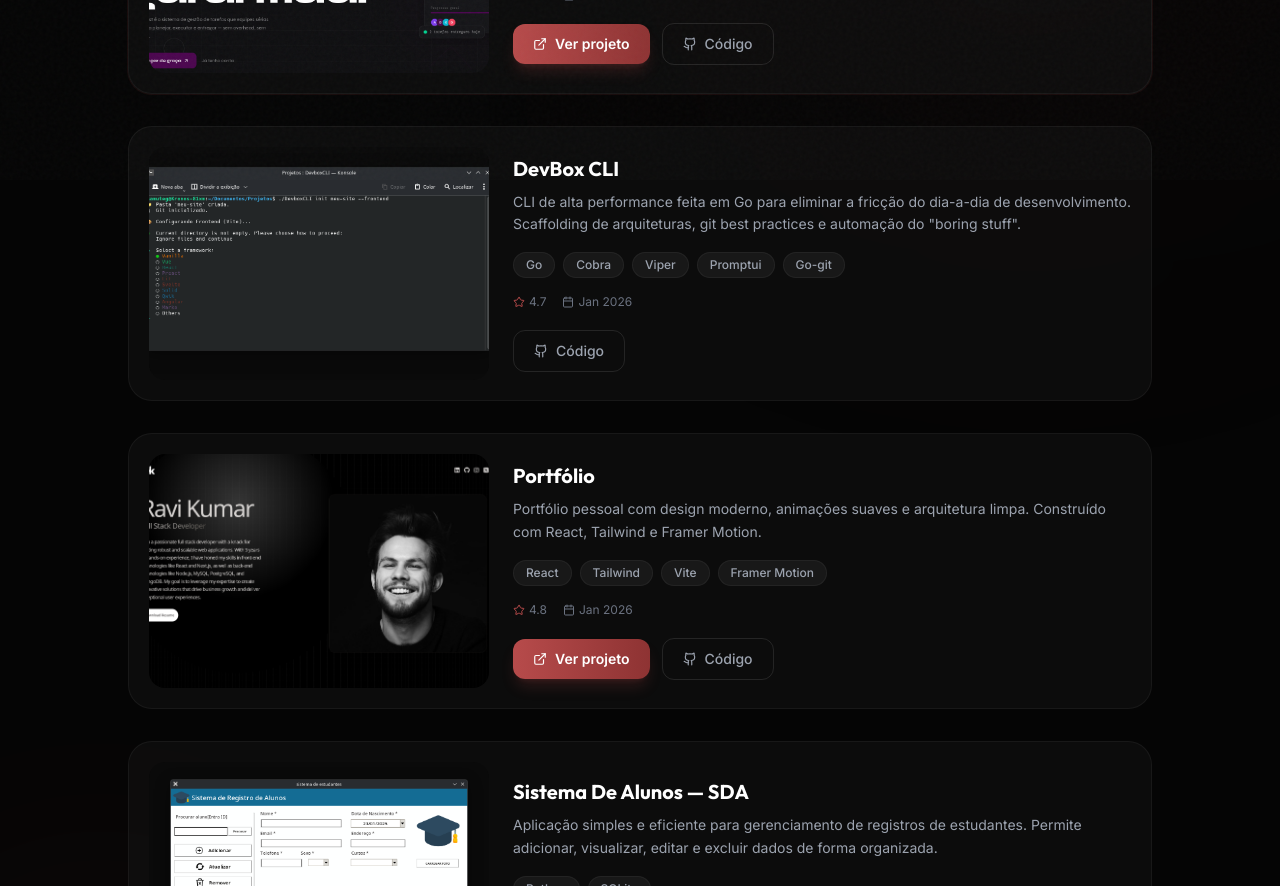
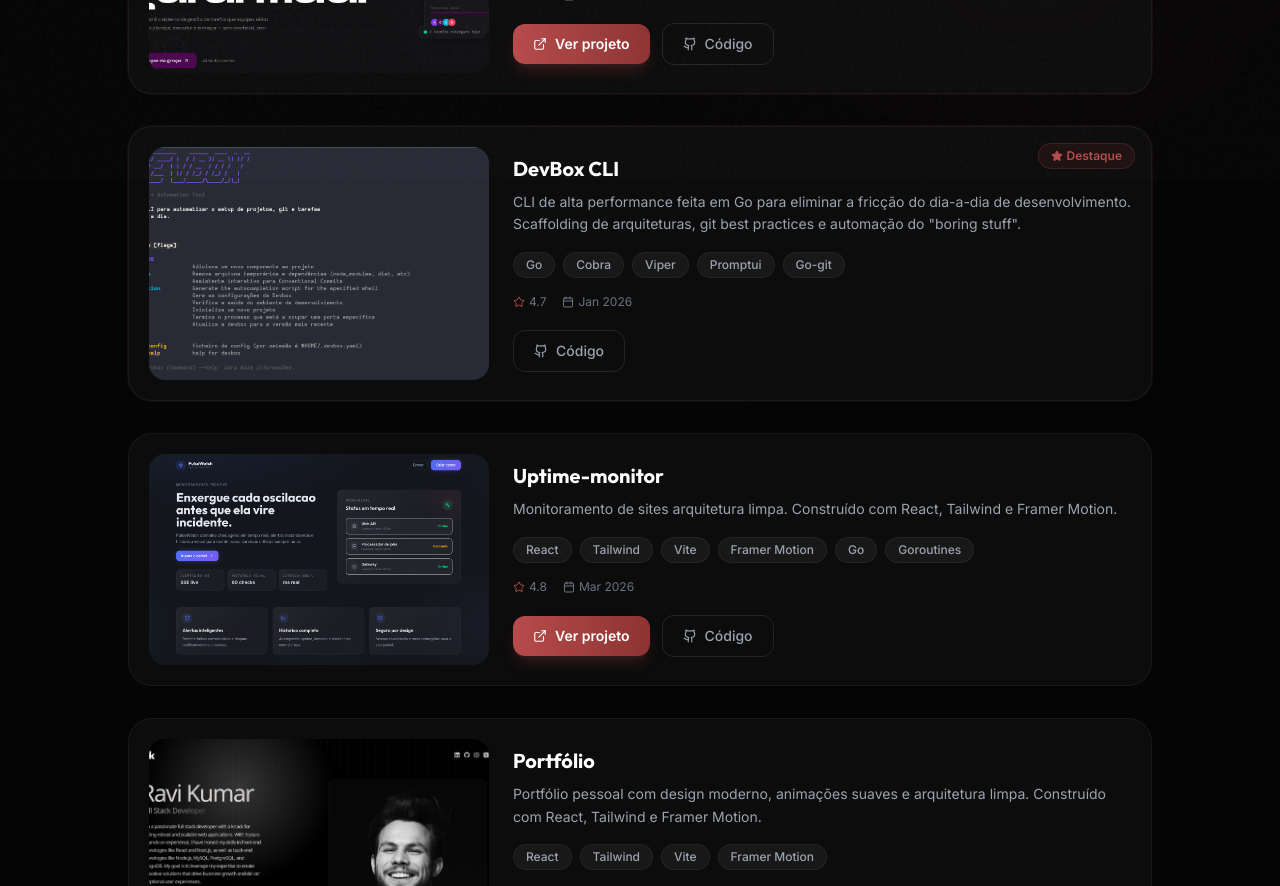
Before and after one commit to Samuteg/portifolio, a React (Vite) app: page /projects in a window 1280 px wide. Shown: the part 620-1506 px from the top of the page. Built offline with nearby package versions, Linux system fonts and the light colour scheme.

Commit message:
feat(project): add new project on page

```diff
--- a/src/pages/ProjectsPage.jsx
+++ b/src/pages/ProjectsPage.jsx
@@ -5,6 +5,7 @@ import sda_print from "../assets/sda_print.png";
 import portifolio_print from "../assets/portifolio_print.png";
 import devbox_print from "../assets/debox_print.png";
 import taskprint from "../assets/taskprint.png";
+import uptime from "../assets/uptime.png"
 
 const projects = [
   {
@@ -22,12 +23,24 @@ const projects = [
   {
     title: "DevBox CLI",
     description:
-      "CLI de alta performance feita em Go para eliminar a fricção do dia-a-dia de desenvolvimento. Scaffolding de arquiteturas, git best practices e automação do \"boring stuff\".",
+      'CLI de alta performance feita em Go para eliminar a fricção do dia-a-dia de desenvolvimento. Scaffolding de arquiteturas, git best practices e automação do "boring stuff".',
     image: devbox_print,
     tags: ["Go", "Cobra", "Viper", "Promptui", "Go-git"],
     rating: "4.7",
     date: "Jan 2026",
     codeUrl: "https://github.com/Samuteg/DevboxCLI",
+    featured: true
+  },
+  {
+    title: "Uptime-monitor",
+    description:
+      "Monitoramento de sites arquitetura limpa. Construído com React, Tailwind e Framer Motion.",
+    image: uptime,
+    tags: ["React", "Tailwind", "Vite", "Framer Motion", "Go", "Goroutines"],
+    rating: "4.8",
+    date: "Mar 2026",
+    liveUrl: "https://uptime-monitor-psi-nine.vercel.app/",
+    codeUrl: "https://github.com/Samuteg/uptime-monitor",
   },
   {
     title: "Portfólio",
```
Also changed, not shown: src/assets/debox_print.png, src/assets/uptime.png (added).
